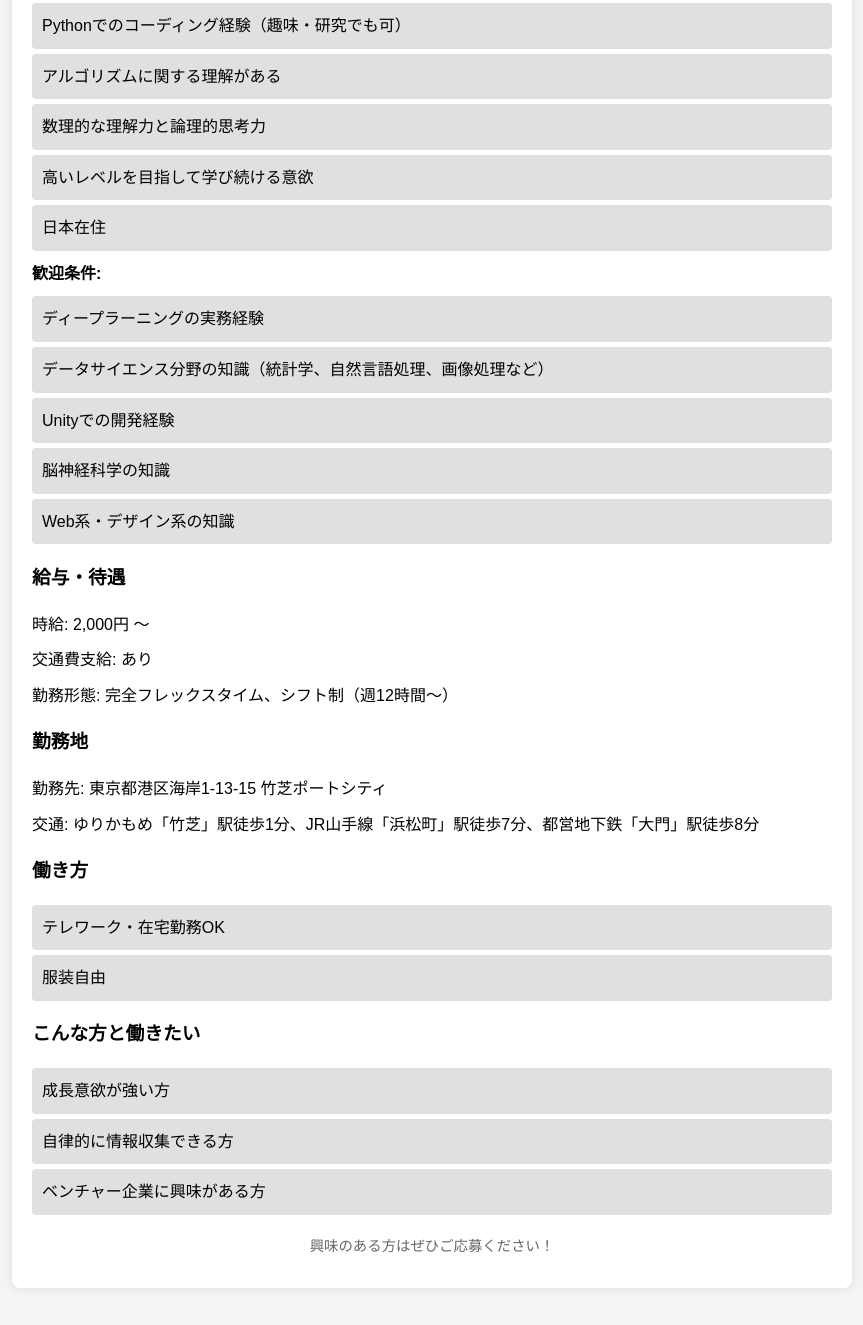
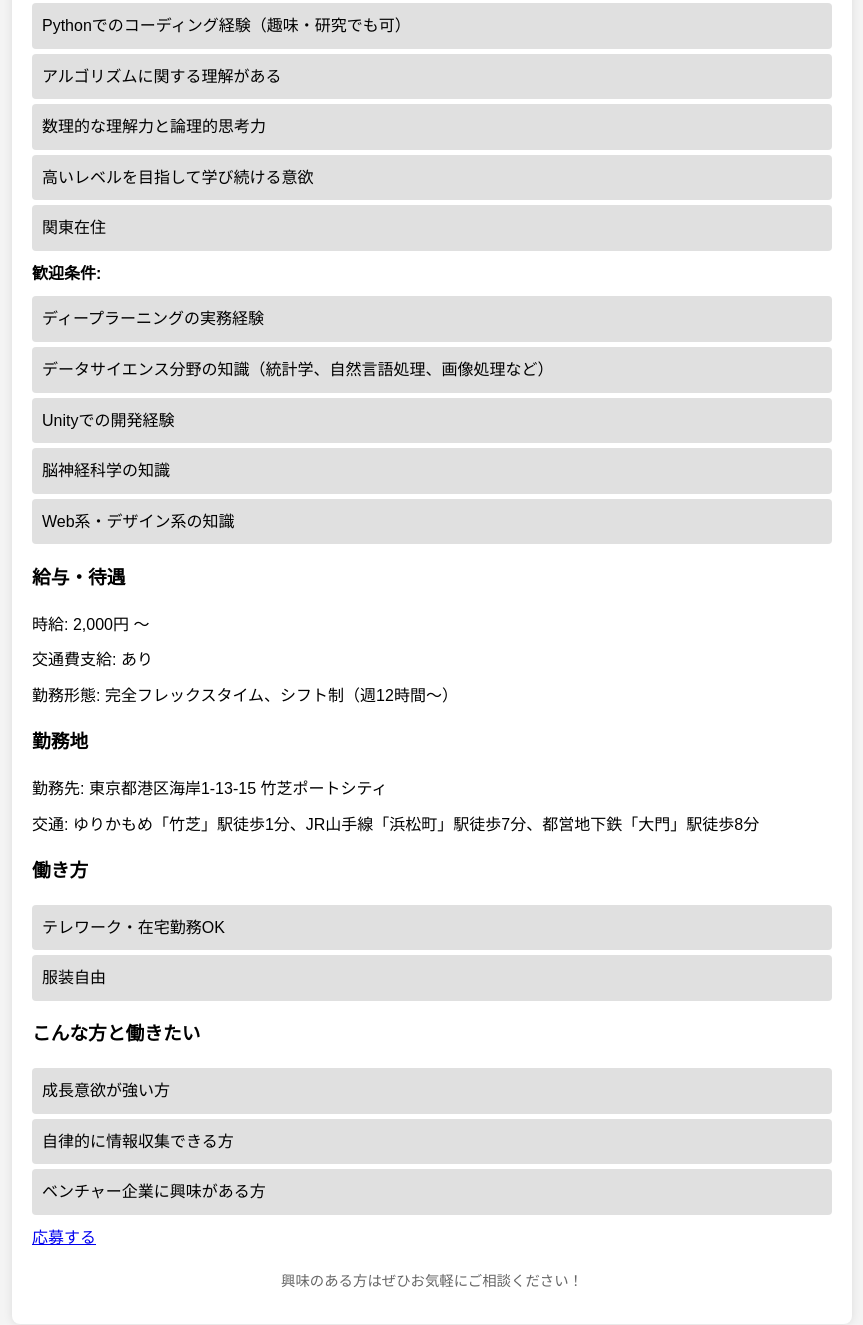
Before and after one commit to qiaInc/intern_jobs_unity, a plain HTML site: page index.html in a window 1280 px wide. Shown: the part 697-2022 px from the top of the page, without its empty margins (208-1071 px from the left). Drawn offline with Linux system fonts and the light colour scheme.

Commit message:
Update index.html

```diff
--- a/index.html
+++ b/index.html
@@ -69,7 +69,7 @@
                 <li>アルゴリズムに関する理解がある</li>
                 <li>数理的な理解力と論理的思考力</li>
                 <li>高いレベルを目指して学び続ける意欲</li>
-                <li>日本在住</li>
+                <li>関東在住</li>
             </ul>
             <p><strong>歓迎条件:</strong></p>
             <ul>
@@ -106,8 +106,9 @@
                 <li>ベンチャー企業に興味がある方</li>
             </ul>
         </section>
+        <a href="https://forms.office.com/r/65JZ7mnjik" class="button">応募する</a> <!-- 応募フォームのリンクに変更 -->
         <div class="footer">
-            <p>興味のある方はぜひご応募ください！</p>
+            <p>興味のある方はぜひお気軽にご相談ください！</p>
         </div>
     </div>
 </body>
```
